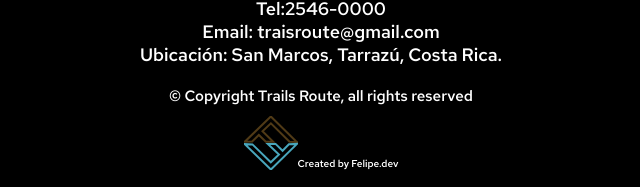
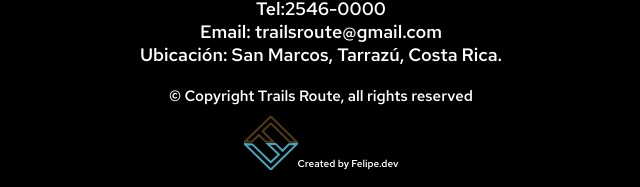
Before and after one commit to felipejimcam25/Web-responsive-Ruta-Los-Senderos, a plain HTML site: page index.html in a window 1280 px wide. Shown: the part 10186-10373 px from the top of the page, 319-959 px from the left. Drawn offline with Linux system fonts and the light colour scheme; some packages are replaced by stand-ins of ours; a script that the page names is missing.

Commit message:
Ajustes en errores de Ortografia

```diff
--- a/index.html
+++ b/index.html
@@ -536,7 +536,7 @@
                         </div>
                         <div class="contactos-footer">
                             <p>Tel:2546-0000</p>
-                            <p>Email: traisroute@gmail.com</p>
+                            <p>Email: trailsroute@gmail.com</p>
                             <p>Ubicación: San Marcos, Tarrazú, Costa Rica.</p>
                         </div>
                         <div class="copyright">
```
